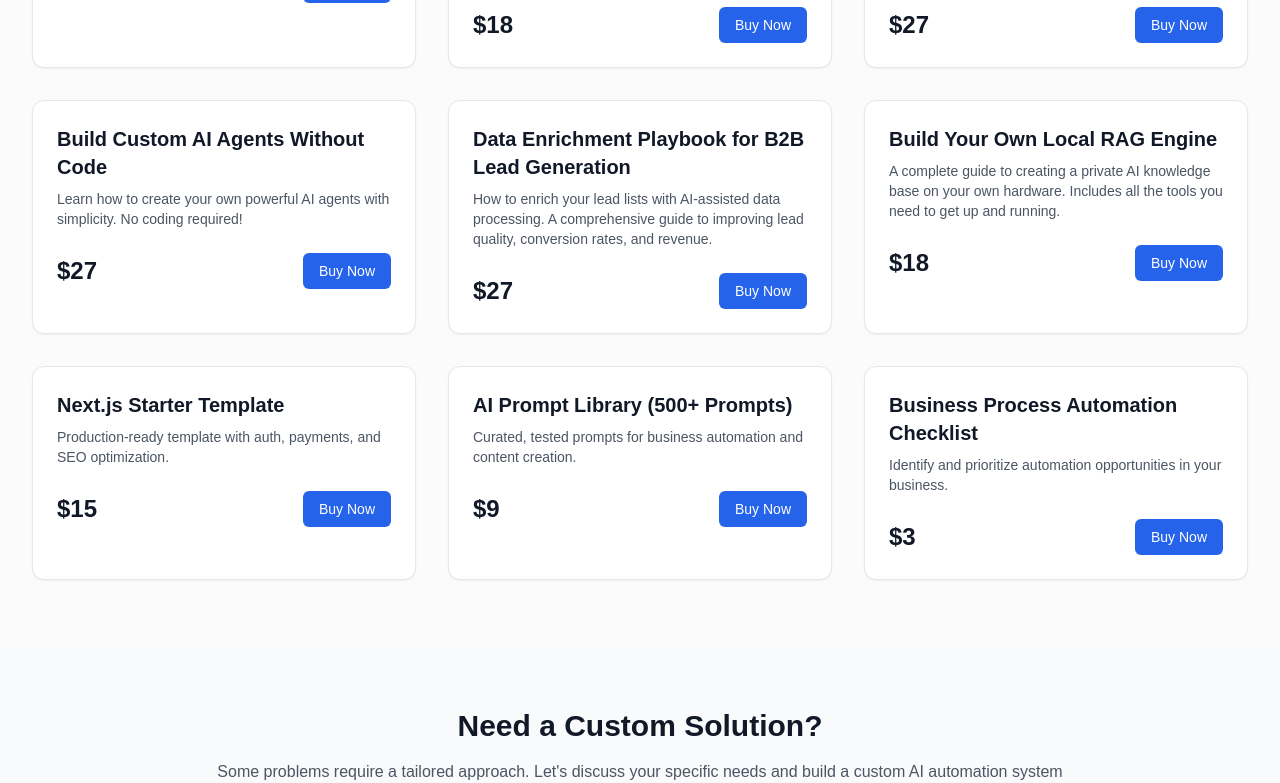
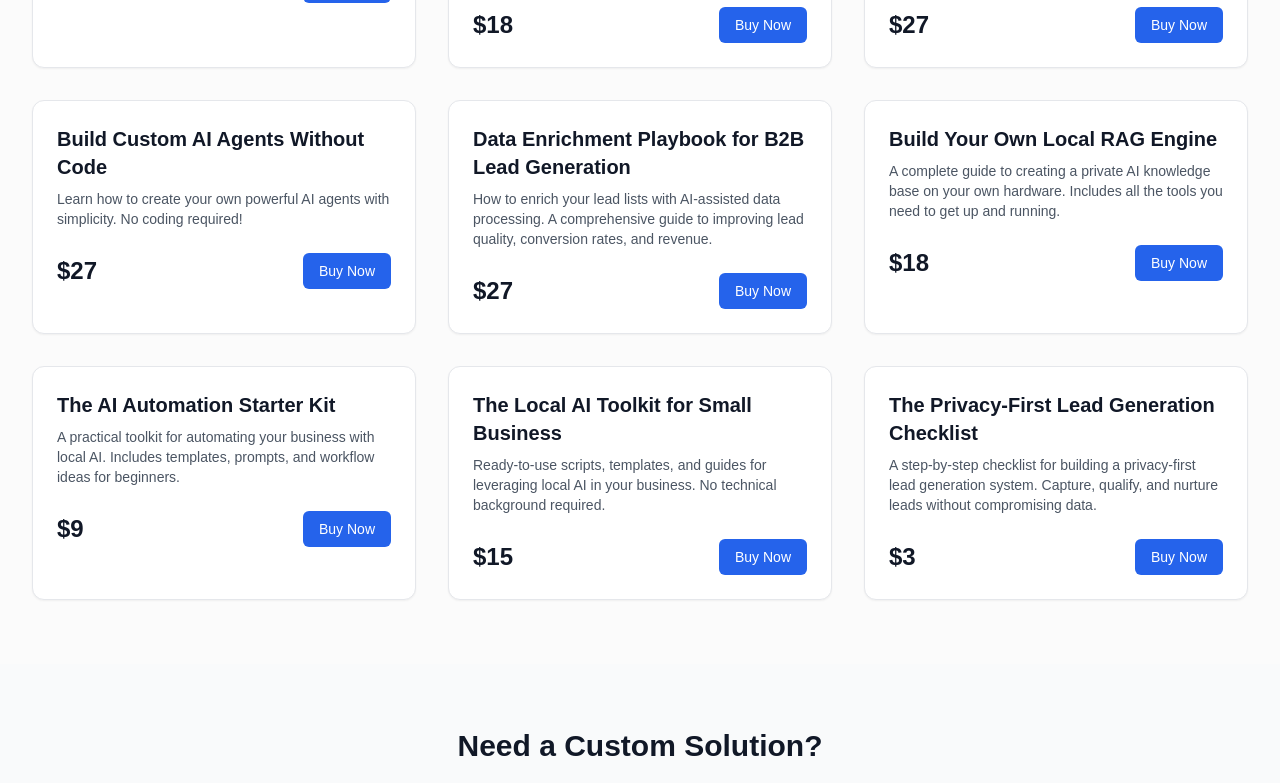
Before and after one commit to Mercel-Vercel/mercel-website, a Next.js app: page /products in a window 1280 px wide. Shown: the part 524-1307 px from the top of the page. Built offline with nearby package versions, Linux system fonts and the light colour scheme.

Commit message:
Update page.tsx

```diff
--- a/app/products/page.tsx
+++ b/app/products/page.tsx
@@ -101,21 +101,21 @@ const products = [
     link: "/products/build-your-own-local-rag-engine",
   },
   {
-    title: "Next.js Starter Template",
-    description: "Production-ready template with auth, payments, and SEO optimization.",
-    price: 15,
-    link: "/products/nextjs-starter-template",
+    title: "The AI Automation Starter Kit",
+    description: "A practical toolkit for automating your business with local AI. Includes templates, prompts, and workflow ideas for beginners.",
+    price: 9,
+    link: "/products/ai-automation-starter-kit",
   },
   {
-    title: "AI Prompt Library (500+ Prompts)",
-    description: "Curated, tested prompts for business automation and content creation.",
-    price: 9,
-    link: "/products/ai-prompt-library",
+    title: "The Local AI Toolkit for Small Business",
+    description: "Ready-to-use scripts, templates, and guides for leveraging local AI in your business. No technical background required.",
+    price: 15,
+    link: "/products/local-ai-toolkit",
   },
   {
-    title: "Business Process Automation Checklist",
-    description: "Identify and prioritize automation opportunities in your business.",
+    title: "The Privacy-First Lead Generation Checklist",
+    description: "A step-by-step checklist for building a privacy-first lead generation system. Capture, qualify, and nurture leads without compromising data.",
     price: 3,
-    link: "/products/automation-checklist",
+    link: "/products/privacy-first-lead-gen-checklist",
   },
 ];
```
